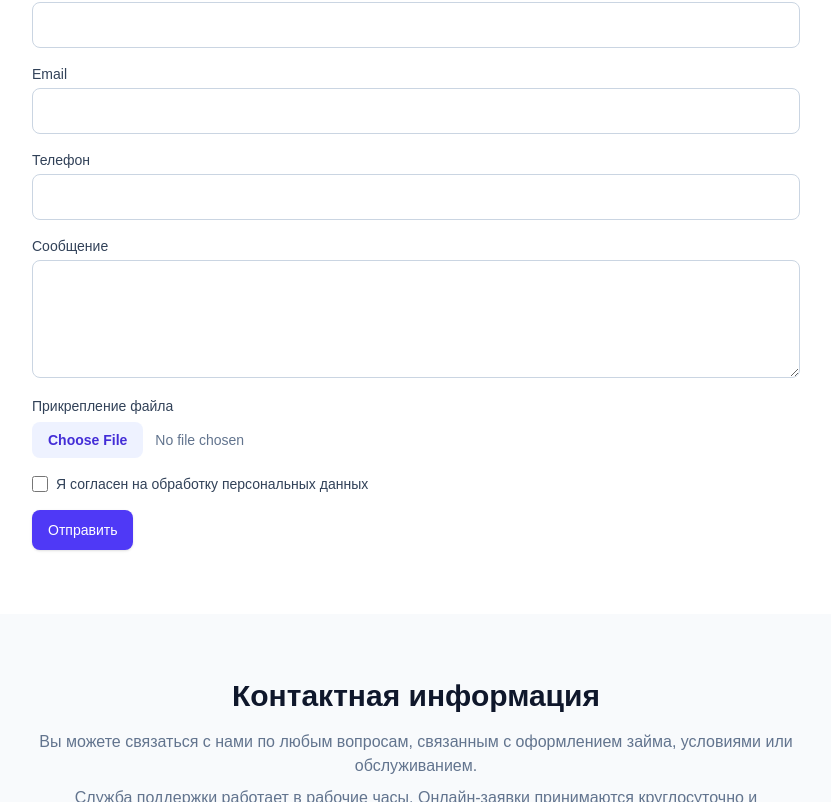
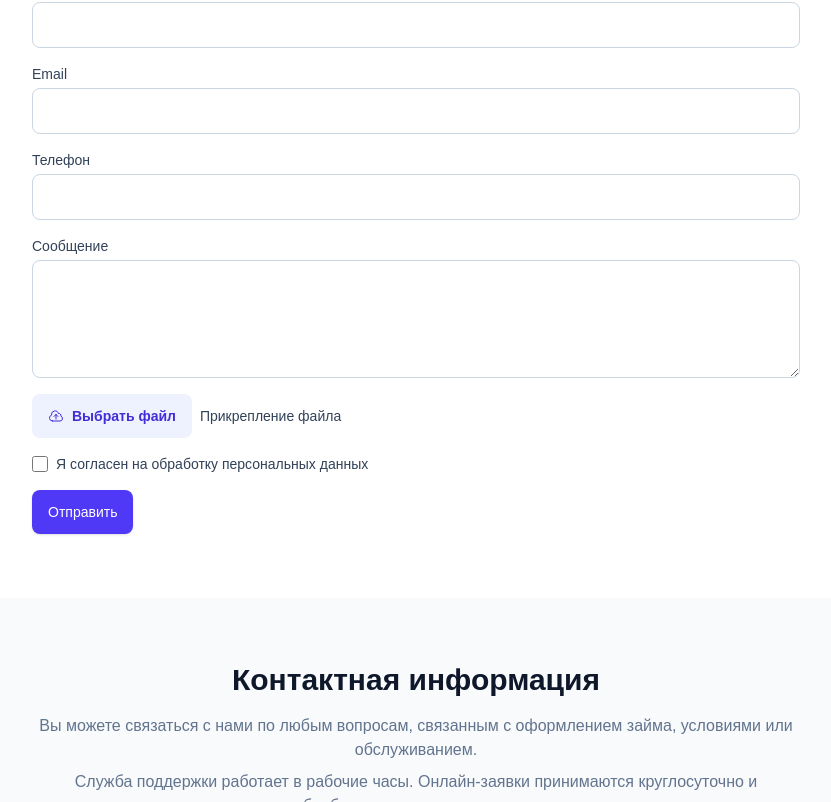
Before and after one commit to antonbukhalov13/04-fullstack-mvp, a Next.js app in the folder frontend/: page / in a window 1280 px wide. Shown: the part 6007-6809 px from the top of the page, without its empty margins (224-1055 px from the left). Built offline with nearby package versions, Linux system fonts and the light colour scheme.

Commit message:
fix touch targets, checkbox click area, and file upload layout

```diff
--- a/frontend/src/features/apply-loan/apply-form.tsx
+++ b/frontend/src/features/apply-loan/apply-form.tsx
@@ -1,6 +1,6 @@
 'use client';
 
-import { useState } from 'react';
+import { useState, useRef } from 'react';
 import { useForm, type SubmitHandler } from 'react-hook-form';
 import {
   object,
@@ -277,15 +277,28 @@ export function ApplyForm() {
 
           {applicantType === 'business' && (
             <div className="space-y-3">
-              <label className="text-sm font-medium text-slate-700">
-                Документы (Certificate of Incorporation и т.п.)
-              </label>
               <input
                 type="file"
                 onChange={handleFileUpload}
                 disabled={isUploading}
-                className="block w-full text-sm text-slate-500 file:mr-3 file:py-2 file:px-4 file:rounded-lg file:border-0 file:text-sm file:font-semibold file:bg-indigo-50 file:text-indigo-700 hover:file:bg-indigo-100 disabled:opacity-50"
+                className="sr-only"
+                id="business-files"
               />
+              <div className="flex items-center gap-2">
+                <label
+                  htmlFor="business-files"
+                  className={[
+                    'inline-flex items-center gap-2 rounded-lg bg-indigo-50 px-4 py-2.5 text-sm font-semibold text-indigo-700 hover:bg-indigo-100 transition-colors min-h-[44px]',
+                    isUploading ? 'opacity-50 pointer-events-none' : 'cursor-pointer',
+                  ].join(' ')}
+                >
+                  <svg className="h-4 w-4" fill="none" viewBox="0 0 24 24" strokeWidth={1.5} stroke="currentColor">
+                    <path strokeLinecap="round" strokeLinejoin="round" d="M12 16.5V9.75m0 0l3 3m-3-3l-3 3M6.75 19.5a4.5 4.5 0 01-1.41-8.775 5.25 5.25 0 0110.233-2.33 3 3 0 013.758 3.848A3.752 3.752 0 0118 19.5H6.75z" />
+                  </svg>
+                  {isUploading ? 'Загрузка...' : 'Выбрать файл'}
+                </label>
+                <span className="text-sm text-slate-700">Документы (Certificate of Incorporation и т.п.)</span>
+              </div>
               {isUploading && <p className="text-xs text-slate-500">Загрузка...</p>}
               {uploadedFiles.length > 0 && (
                 <ul className="space-y-1">
--- a/frontend/src/features/loan-detail/loan-detail-card.tsx
+++ b/frontend/src/features/loan-detail/loan-detail-card.tsx
@@ -345,7 +345,7 @@ export function LoanDetailCard() {
           <div className="relative max-h-[80vh] w-full max-w-2xl overflow-y-auto rounded-lg bg-white p-4 sm:p-6 shadow-xl" onClick={(e) => e.stopPropagation()}>
             <button
               onClick={() => setShowContract(false)}
-              className="absolute top-3 right-3 text-slate-400 hover:text-slate-600"
+              className="absolute top-3 right-3 p-2 min-h-[44px] min-w-[44px] inline-flex items-center justify-center rounded-lg text-slate-400 hover:text-slate-600 hover:bg-slate-100 transition-colors"
             >
               ✕
             </button>
--- a/frontend/src/shared/ui/button.tsx
+++ b/frontend/src/shared/ui/button.tsx
@@ -15,9 +15,9 @@ const variantStyles: Record<Variant, string> = {
 };
 
 const sizeStyles: Record<Size, string> = {
-  sm: 'px-3 py-2 text-sm',
-  md: 'px-4 py-2.5 text-sm',
-  lg: 'px-6 py-3 text-base',
+  sm: 'px-3 py-2.5 text-sm min-h-[44px]',
+  md: 'px-4 py-2.5 text-sm min-h-[44px]',
+  lg: 'px-6 py-3 text-base min-h-[44px]',
 };
 
 interface ButtonProps extends ButtonHTMLAttributes<HTMLButtonElement> {
--- a/frontend/src/shared/ui/checkbox.tsx
+++ b/frontend/src/shared/ui/checkbox.tsx
@@ -11,20 +11,20 @@ export const Checkbox = forwardRef<HTMLInputElement, CheckboxProps>(
 
     return (
       <div className="flex flex-col gap-1">
-        <label htmlFor={checkboxId} className="flex items-center gap-2 cursor-pointer">
+        <div className="flex items-center gap-2">
           <input
             ref={ref}
             id={checkboxId}
             type="checkbox"
             className={[
-              'h-4 w-4 rounded border-slate-300 text-indigo-600 focus:ring-indigo-600',
+              'h-4 w-4 rounded border-slate-300 text-indigo-600 focus:ring-indigo-600 cursor-pointer',
               error ? 'border-red-500' : '',
               className,
             ].join(' ')}
             {...rest}
           />
           {label && <span className="text-sm text-slate-700">{label}</span>}
-        </label>
+        </div>
         {error && <p className="text-xs text-red-600">{error}</p>}
       </div>
     );
--- a/frontend/src/shared/ui/input.tsx
+++ b/frontend/src/shared/ui/input.tsx
@@ -20,7 +20,7 @@ export const Input = forwardRef<HTMLInputElement, InputProps>(
           ref={ref}
           id={inputId}
           className={[
-            'rounded-lg border bg-white px-3 py-2.5 text-base text-slate-900 placeholder:text-slate-400 transition duration-300',
+            'rounded-lg border bg-white px-3 py-2.5 text-base text-slate-900 placeholder:text-slate-400 transition duration-300 min-h-[44px]',
             'focus:outline-none focus:ring-2 focus:ring-indigo-600 focus:border-indigo-600',
             error ? 'border-red-500' : 'border-slate-300',
             className,
--- a/frontend/src/shared/ui/select.tsx
+++ b/frontend/src/shared/ui/select.tsx
@@ -22,7 +22,7 @@ export const Select = forwardRef<HTMLSelectElement, SelectProps>(
           ref={ref}
           id={selectId}
           className={[
-            'rounded-lg border bg-white px-3 py-2.5 text-base text-slate-900 transition duration-300 appearance-none',
+            'rounded-lg border bg-white px-3 py-2.5 text-base text-slate-900 transition duration-300 appearance-none min-h-[44px]',
             'focus:outline-none focus:ring-2 focus:ring-indigo-600 focus:border-indigo-600',
             error ? 'border-red-500' : 'border-slate-300',
             className,
--- a/frontend/src/widgets/contact-form/contact-form.tsx
+++ b/frontend/src/widgets/contact-form/contact-form.tsx
@@ -32,6 +32,7 @@ export function ContactForm() {
     register,
     handleSubmit,
     reset,
+    setError,
     formState: { errors },
   } = useForm<FormValues>({
     resolver: valibotResolver(schema),
@@ -39,6 +40,11 @@ export function ContactForm() {
   });
 
   const onSubmit: SubmitHandler<FormValues> = async (data) => {
+    if (!data.consent) {
+      setError('consent', { message: 'Необходимо дать согласие' });
+      return;
+    }
+
     setSubmitState('submitting');
     setErrorMessage('');
 
@@ -113,14 +119,27 @@ export function ContactForm() {
       />
 
       <div>
-        <label className="text-sm font-medium text-slate-700">
-          Прикрепление файла
-        </label>
         <input
           type="file"
           onChange={(e) => setFile(e.target.files?.[0] ?? null)}
-          className="mt-1 block w-full text-sm text-slate-500 file:mr-3 file:py-2 file:px-4 file:rounded-lg file:border-0 file:text-sm file:font-semibold file:bg-indigo-50 file:text-indigo-700 hover:file:bg-indigo-100"
+          className="sr-only"
+          id="contact-file"
         />
+        <div className="flex items-center gap-2">
+          <label
+            htmlFor="contact-file"
+            className="inline-flex items-center gap-2 rounded-lg bg-indigo-50 px-4 py-2.5 text-sm font-semibold text-indigo-700 hover:bg-indigo-100 transition-colors cursor-pointer min-h-[44px]"
+          >
+            <svg className="h-4 w-4" fill="none" viewBox="0 0 24 24" strokeWidth={1.5} stroke="currentColor">
+              <path strokeLinecap="round" strokeLinejoin="round" d="M12 16.5V9.75m0 0l3 3m-3-3l-3 3M6.75 19.5a4.5 4.5 0 01-1.41-8.775 5.25 5.25 0 0110.233-2.33 3 3 0 013.758 3.848A3.752 3.752 0 0118 19.5H6.75z" />
+            </svg>
+            Выбрать файл
+          </label>
+          <span className="text-sm text-slate-700">Прикрепление файла</span>
+        </div>
+        {file && (
+          <p className="mt-1 text-xs text-slate-500">{file.name}</p>
+        )}
       </div>
 
       <Checkbox
--- a/frontend/src/widgets/header/header.tsx
+++ b/frontend/src/widgets/header/header.tsx
@@ -42,7 +42,7 @@ export function Header() {
 
           <button
             type="button"
-            className="md:hidden inline-flex items-center justify-center rounded-lg p-2.5 text-slate-600 hover:bg-slate-100"
+            className="md:hidden inline-flex items-center justify-center rounded-lg p-3 text-slate-600 hover:bg-slate-100 min-h-[44px] min-w-[44px]"
             onClick={() => setMobileOpen(!mobileOpen)}
             aria-label="Меню"
           >
@@ -66,7 +66,7 @@ export function Header() {
               <Link
                 key={item.href}
                 href={item.href}
-                className="block rounded-lg px-3 py-2.5 text-sm text-slate-600 hover:bg-slate-100"
+                className="block rounded-lg px-3 py-3 text-sm text-slate-600 hover:bg-slate-100 min-h-[44px]"
                 onClick={() => setMobileOpen(false)}
               >
                 {item.label}
```
